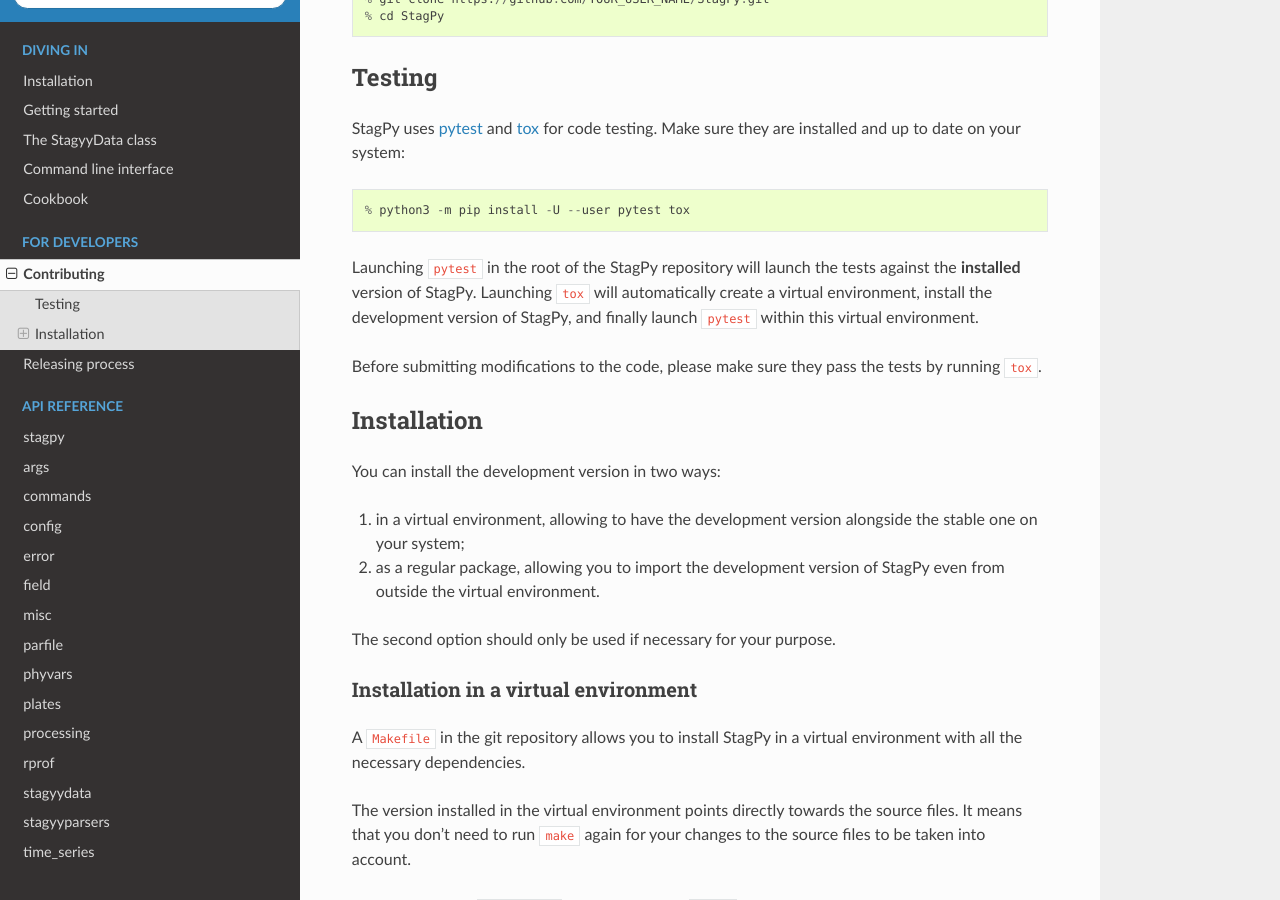
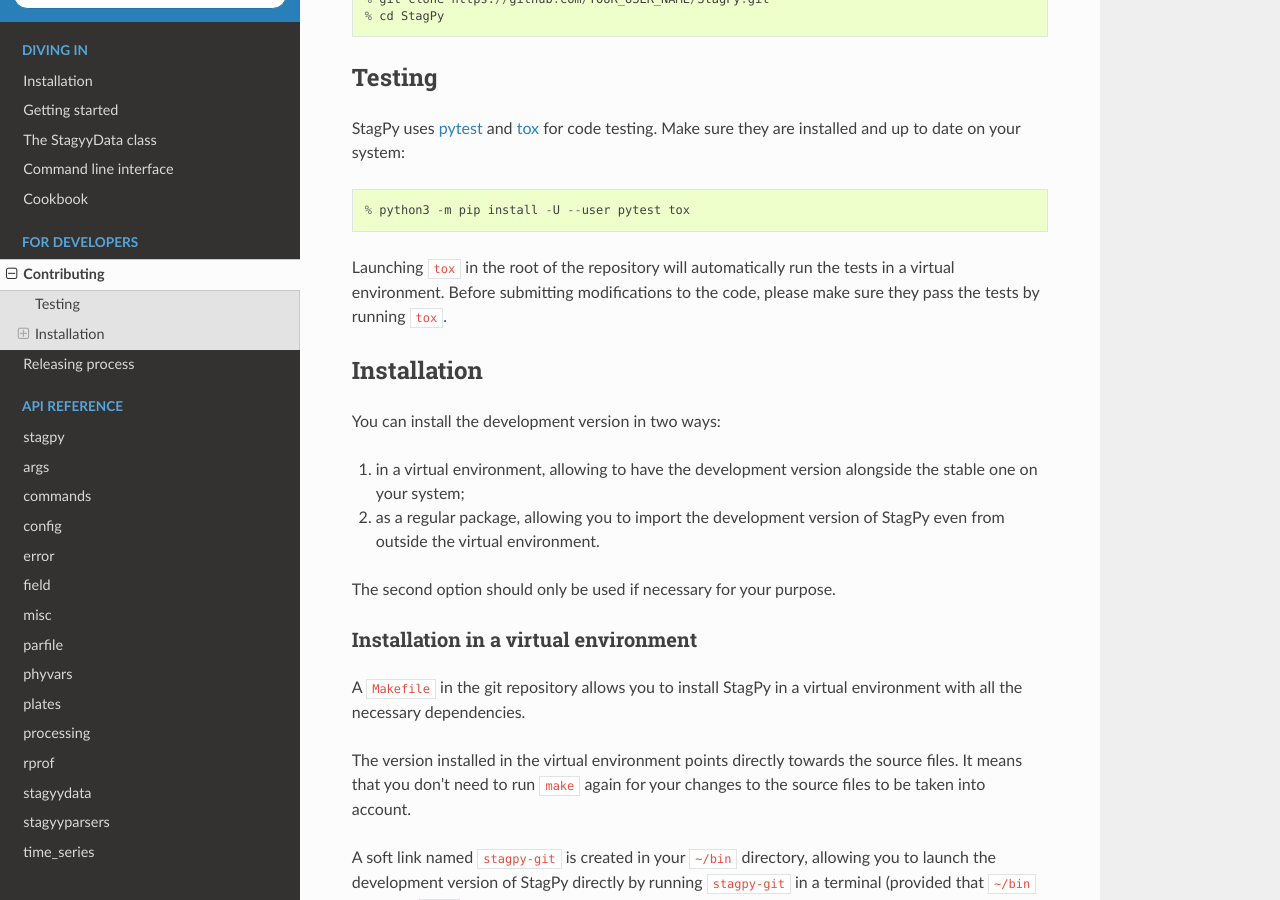
Before and after one commit to StagPython/StagPy, a Sphinx documentation site: the page built from docs/sources/developers.rst, in a window 1280 px wide and 900 px high, scrolled down 374 px. Built offline with Sphinx 7.4.7 and the Read the Docs theme 2.0.0, drawn with Linux system fonts in a browser that asks for light colours.

```diff
--- a/docs/sources/developers.rst
+++ b/docs/sources/developers.rst
@@ -32,13 +32,9 @@ and up to date on your system::
 .. _pytest: https://docs.pytest.org
 .. _tox: https://tox.readthedocs.io
 
-Launching ``pytest`` in the root of the StagPy repository will launch the tests
-against the **installed** version of StagPy. Launching ``tox`` will
-automatically create a virtual environment, install the development version of
-StagPy, and finally launch ``pytest`` within this virtual environment.
-
-Before submitting modifications to the code, please make sure they pass the
-tests by running ``tox``.
+Launching ``tox`` in the root of the repository will automatically run the
+tests in a virtual environment. Before submitting modifications to the code,
+please make sure they pass the tests by running ``tox``.
 
 Installation
 ------------
```
